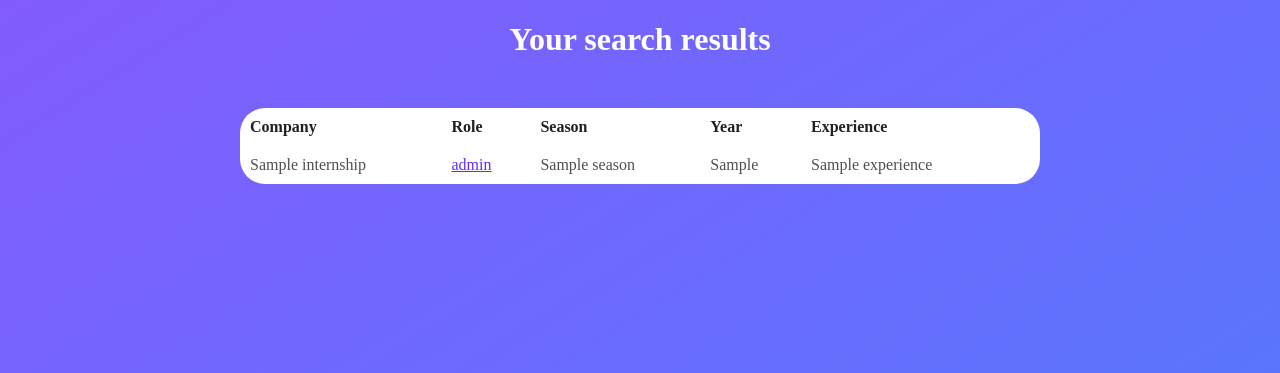
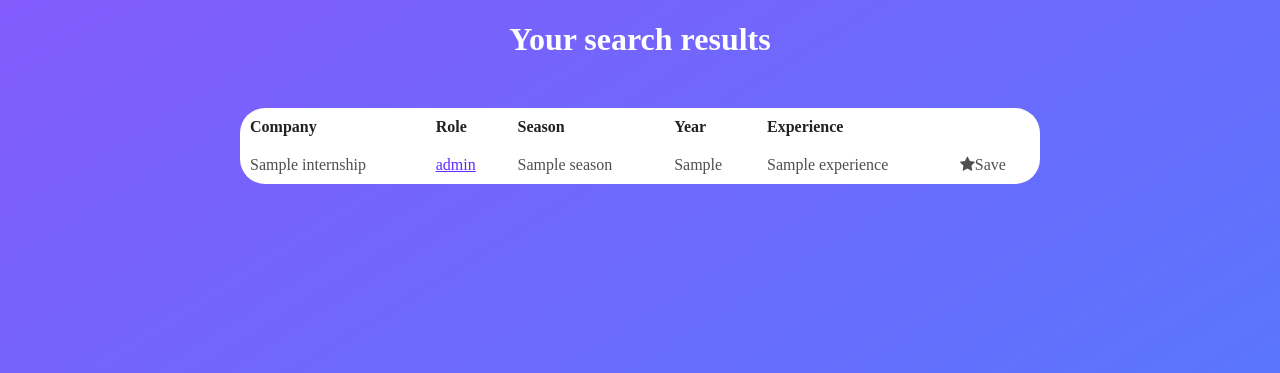
Before and after one commit to abichen/techships, a Flask app: template alpha/templates/searchResults.html in a window 1280 px wide. Shown: the part 70-443 px from the top of the page. Run offline with Flask 2, Linux system fonts and the light colour scheme; the visitor is signed in with stand-in values (Sample User, id 1); the template is opened without the code that fills it: most values are stand-ins (such as "Sample title", 1, 10 or a date in 2020).

Commit message:
added fave buttons to searchResults

```diff
--- a/alpha/static/style.css
+++ b/alpha/static/style.css
@@ -124,3 +124,7 @@ nav {
 nav button:hover, button:focus, nav a:hover, nav a:focus {
     color: var(--color-subheader);
 }
+
+/* .fa {
+    font-family: var(--font-family);
+} */
--- a/alpha/templates/main.html
+++ b/alpha/templates/main.html
@@ -32,7 +32,7 @@
             <td>{{ internship.experience }}</td>
             <td><form class="favorite-form" method="post" action="/favorite">
                 <label class="star">
-                    <i class="fa fa-star"> Save</i>
+                    <i class="fa fa-star"></i>Save
                     <input type="hidden" class="favbutton" value="0">
                 </label>
                 <input type="submit" name="submit" value="favorite"/>
--- a/alpha/templates/searchResults.html
+++ b/alpha/templates/searchResults.html
@@ -16,14 +16,18 @@
     </thead>
     <tbody>
         {% for internship in internships %}
-        <tr>
+        <tr data-tt = "{{ internship.link }}">
             <td>{{ internship.compName }}</td>
             <td><a href="{{ internship.link }}">{{internship.role }}</a></td>
             <td>{{ internship.season }}</td>
             <td>{{ internship.yr }}</td>
             <td>{{ internship.experience }}</td>
             <td><form class="favorite-form" method="post" action="/favorite">
-                <input type="submit" name="submit" value="favorite" />
+                <label class="star">
+                    <i class="fa fa-star"></i>Save
+                    <input type="hidden" class="favbutton" value="0">
+                </label>
+                <input type="submit" name="submit" value="favorite"/>
               </form></td>
         </tr>
         {% endfor %}
```
